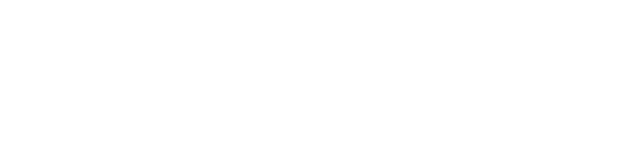
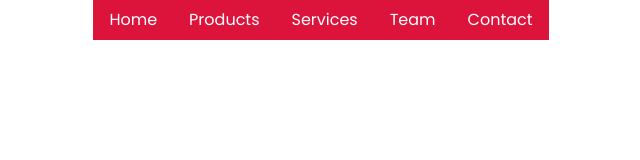
Before and after one commit to Jitpom/WK03-2025, a plain HTML site: page index.html in a window 1280 px wide. Shown: the whole page, without its empty margins (319-959 px from the left). Drawn offline with Linux system fonts and the light colour scheme.

Commit message:
display flex

```diff
--- a/css/main.css
+++ b/css/main.css
@@ -0,0 +1,10 @@
+nav{
+    display: flex;
+    justify-content: center;
+}
+
+nav .item{
+    padding: 8px 16px;
+    background-color: crimson;
+    color: white;
+}
--- a/index.html
+++ b/index.html
@@ -1,5 +1,6 @@
 <!DOCTYPE html>
 <html lang="en">
+
 <head>
     <meta charset="UTF-8">
     <meta name="viewport" content="width=device-width, initial-scale=1.0">
@@ -7,7 +8,27 @@
     <link rel="stylesheet" href="css/reset.css">
     <link rel="stylesheet" href="css/main.css">
 </head>
+
 <body>
+    <header>
+        <nav>
+            <div class="item">
+                <p>Home</p>
+            </div>
+            <div class="item">
+                <p>Products</p>
+            </div>
+            <div class="item">
+                <p>Services</p>
+            </div>
+            <div class="item">
+                <p>Team</p>
+            </div>
+            <div class="item">
+                <p>Contact</p>
+            </div>
+        </nav>
+    </header>
+</body>
 
-</body>
 </html>
```
